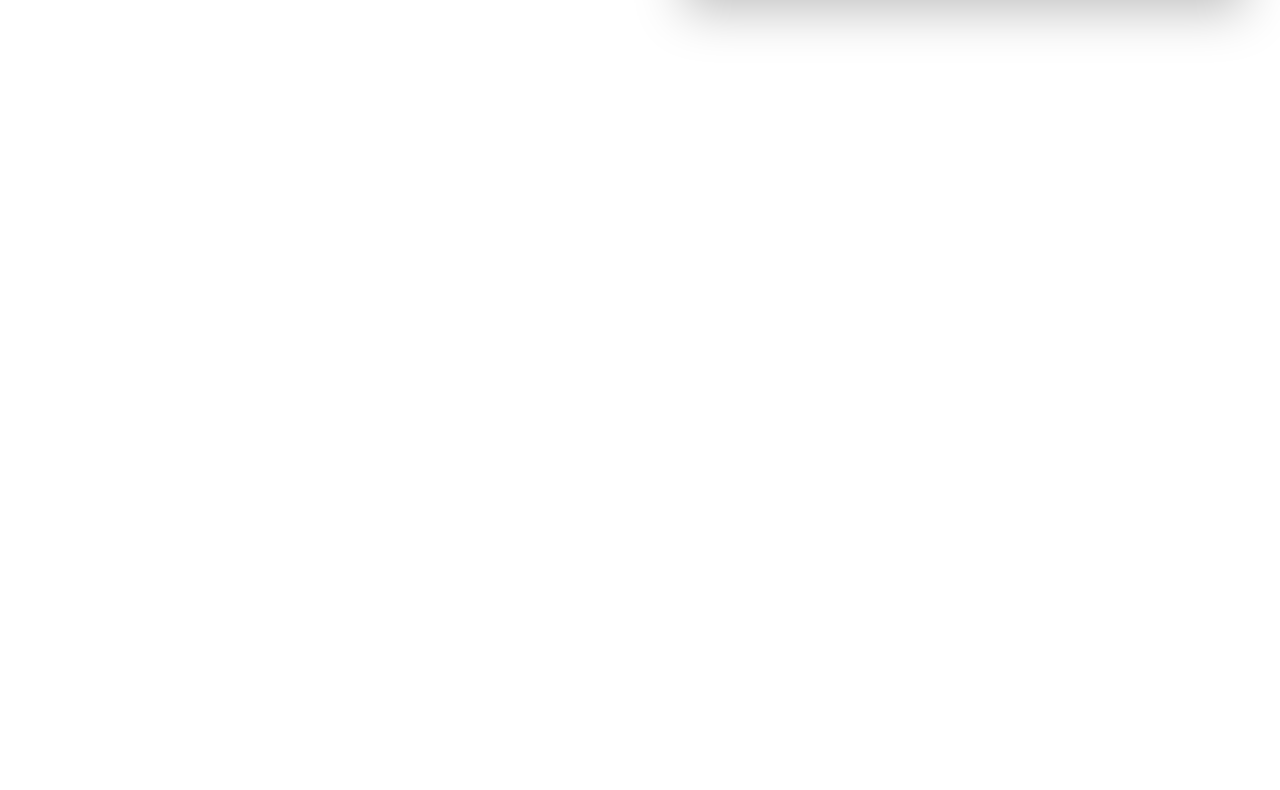
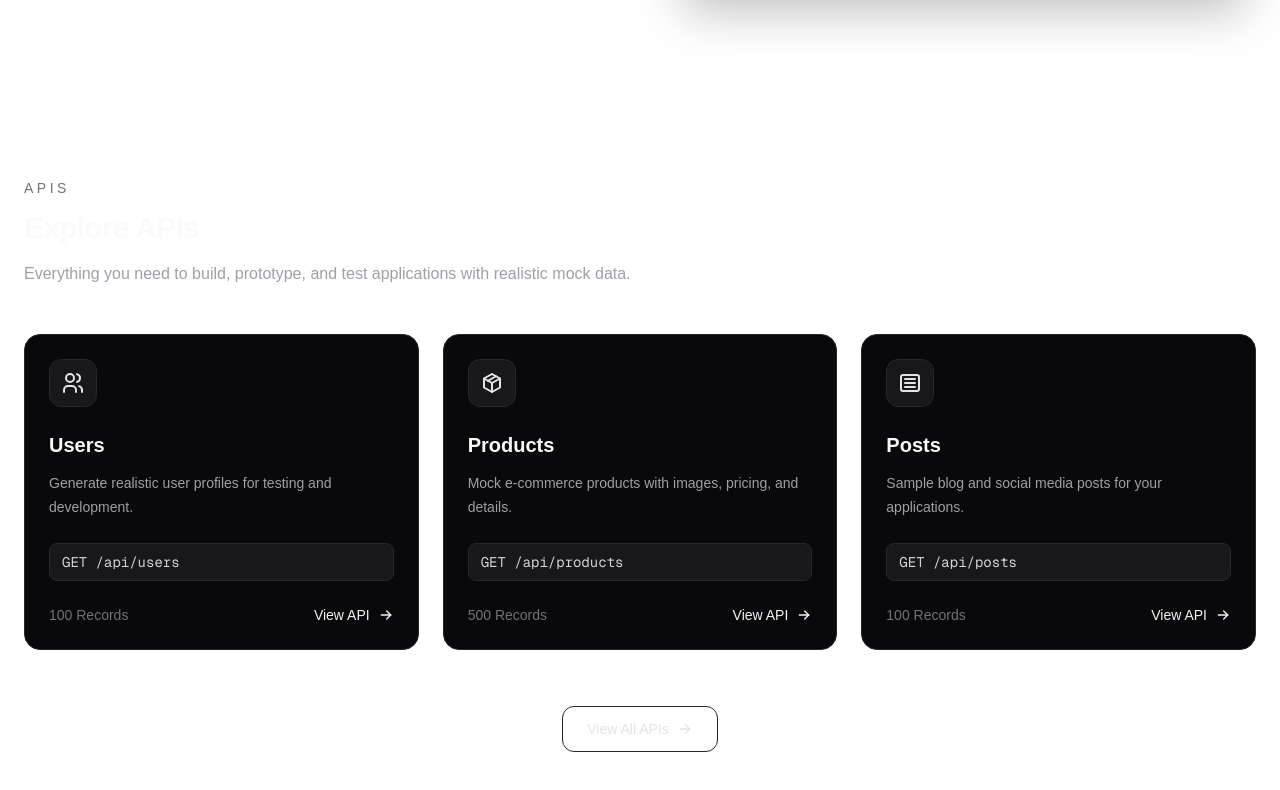
Before and after one commit to the-jihad/Mockly, a Next.js app: page / in a window 1280 px wide. Shown: the part 678-1468 px from the top of the page. Before the commit the page ends 800 px from the top, so only its background shows below. Built offline with nearby package versions, Linux system fonts and the light colour scheme.

Commit message:
feat: add ApiSection and ApiDocs components with mock API data

```diff
--- /dev/null
+++ b/app/(root)/apis/ApiDocs.tsx
@@ -0,0 +1,90 @@
+"use client";
+
+import { useState } from "react";
+import { apis } from "@/data/apies";
+import { TbArrowRight } from "react-icons/tb";
+import Link from "next/link";
+
+export default function ApiDocs() {
+  const [activeApi, setActiveApi] = useState(apis[0]);
+
+  return (
+    <section className="mx-auto max-w-7xl px-6 py-10">
+      <div className="grid gap-8 lg:grid-cols-[260px_1fr]">
+        {/* Sidebar */}
+        <aside className="sticky top-20 h-fit rounded-2xl border border-zinc-800 bg-zinc-950 p-5">
+          <p className="mb-5 text-xs font-medium uppercase tracking-wider text-zinc-500">
+            API Categories
+          </p>
+
+          <div className="space-y-1">
+            {apis.map((api) => (
+              <button
+                key={api.title}
+                onClick={() => setActiveApi(api)}
+                className={`
+                  flex w-full items-center justify-between
+                  rounded-lg px-3 py-2.5
+                  text-left text-sm
+                  transition
+                  ${
+                    activeApi.title === api.title
+                      ? "bg-zinc-800 text-white"
+                      : "text-zinc-400 hover:bg-zinc-900 hover:text-zinc-200"
+                  }
+                `}
+              >
+                {api.title}
+                <TbArrowRight className="h-4 w-4" />
+              </button>
+            ))}
+          </div>
+        </aside>
+
+        {/* Content Area */}
+        <div className="rounded-2xl border border-zinc-800 bg-zinc-950 p-8">
+          <div className="flex items-center gap-4">
+            <div className="flex h-12 w-12 items-center justify-center rounded-xl border border-zinc-800 bg-zinc-900">
+              {(() => {
+                const Icon = activeApi.icon;
+                return <Icon className="h-6 w-6 text-zinc-100" />;
+              })()}
+            </div>
+            <div>
+              <h1 className="text-3xl font-bold text-zinc-50">
+                {activeApi.title}
+              </h1>
+              <p className="mt-1 text-sm text-zinc-500">{activeApi.records}</p>
+            </div>
+          </div>
+
+          <p className="mt-8 max-w-2xl text-zinc-400">
+            {activeApi.description}
+          </p>
+
+          <Link href={activeApi.endpoint} className="mt-10 block">
+            <h2 className="mb-3 text-sm font-medium text-zinc-400">Endpoint</h2>
+            <div className="rounded-xl border border-zinc-800 bg-zinc-900 px-5 py-4 font-mono text-sm text-green-400">
+              GET {activeApi.endpoint}
+            </div>
+          </Link>
+
+          <div className="mt-10">
+            <h2 className="mb-3 text-sm font-medium text-zinc-400">Response</h2>
+            <pre className="overflow-x-auto rounded-xl border border-zinc-800 bg-black p-5 text-sm leading-7 text-zinc-300">
+              {`[
+  {
+    "id": id number,
+    "name": "category Name",
+    "email": "",
+    "company": ""
+
+  }
+]`}
+            </pre>
+          </div>
+        </div>
+      </div>
+    </section>
+  );
+}
--- /dev/null
+++ b/app/(root)/apis/page.tsx
@@ -0,0 +1,9 @@
+import ApiDocs from "./ApiDocs";
+
+export default function APIsPage() {
+  return (
+    <main className="min-h-screen bg-zinc-950">
+      <ApiDocs />
+    </main>
+  );
+}
--- a/app/(root)/page.tsx
+++ b/app/(root)/page.tsx
@@ -1,11 +1,13 @@
 import React from 'react'
 import Navbar from '../components/Navbar'
 import HeroSection from '../components/Herosection'
+import ApiSection from '../components/Apisection'
 
 const page = () => {
   return (
     <div>
         <HeroSection/>
+        <ApiSection limit={3} showViewAll={true}/>
     </div>
   )
 }
--- /dev/null
+++ b/app/components/Apisection.tsx
@@ -0,0 +1,207 @@
+import Link from "next/link";
+import { TbArrowRight } from "react-icons/tb";
+
+import { apis } from "@/data/apies";
+
+type ApiSectionProps = {
+  limit?: number;
+  showViewAll?: boolean;
+};
+
+export default function ApiSection({
+  limit,
+  showViewAll = true,
+}: ApiSectionProps) {
+  const displayedApis = limit ? apis.slice(0, limit) : apis;
+
+  return (
+      <div className="mx-auto max-w-7xl px-6 py-20">
+
+        {/* Header */}
+        <div className="mb-12 max-w-2xl">
+          <p className="mb-3 text-sm font-medium uppercase tracking-[0.25em] text-zinc-500">
+            APIs
+          </p>
+
+          <h2 className="text-3xl font-bold tracking-tight text-zinc-50">
+            Explore APIs
+          </h2>
+
+          <p className="mt-4 text-zinc-400">
+            Everything you need to build, prototype, and test
+            applications with realistic mock data.
+          </p>
+        </div>
+
+
+        {/* API Cards */}
+        <div className="grid gap-6 md:grid-cols-2 xl:grid-cols-3">
+
+          {displayedApis.map((api) => {
+            const Icon = api.icon;
+
+            return (
+              <Link
+                key={api.title}
+                href={`/apis/${api.title.toLowerCase()}`}
+                className="
+                group
+                rounded-2xl
+                border
+                border-zinc-800
+                bg-zinc-950
+                p-6
+                transition-all
+                duration-300
+                hover:-translate-y-1
+                hover:border-zinc-700
+                hover:bg-zinc-900
+                "
+              >
+
+                {/* Icon */}
+                <div
+                  className="
+                  flex
+                  h-12
+                  w-12
+                  items-center
+                  justify-center
+                  rounded-xl
+                  border
+                  border-zinc-800
+                  bg-zinc-900
+                  "
+                >
+                  <Icon className="h-6 w-6 text-zinc-200" />
+                </div>
+
+
+                {/* Title */}
+                <h3
+                  className="
+                  mt-6
+                  text-xl
+                  font-semibold
+                  text-zinc-50
+                  "
+                >
+                  {api.title}
+                </h3>
+
+
+                {/* Description */}
+                <p
+                  className="
+                  mt-3
+                  text-sm
+                  leading-6
+                  text-zinc-400
+                  "
+                >
+                  {api.description}
+                </p>
+
+
+                {/* Endpoint */}
+                <div
+                  className="
+                  mt-6
+                  rounded-lg
+                  border
+                  border-zinc-800
+                  bg-zinc-900
+                  px-3
+                  py-2
+                  font-mono
+                  text-sm
+                  text-zinc-300
+                  "
+                >
+                  GET {api.endpoint}
+                </div>
+
+
+                {/* Footer */}
+                <div
+                  className="
+                  mt-6
+                  flex
+                  items-center
+                  justify-between
+                  "
+                >
+
+                  <span className="text-sm text-zinc-500">
+                    {api.records}
+                  </span>
+
+
+                  <span
+                    className="
+                    flex
+                    items-center
+                    gap-2
+                    text-sm
+                    font-medium
+                    text-zinc-100
+                    "
+                  >
+                    View API
+
+                    <TbArrowRight
+                      className="
+                      h-4
+                      w-4
+                      transition-transform
+                      group-hover:translate-x-1
+                      "
+                    />
+
+                  </span>
+
+                </div>
+
+
+              </Link>
+            );
+          })}
+
+        </div>
+
+
+        {/* View All Button */}
+        {showViewAll && (
+          <div className="mt-14 flex justify-center">
+
+            <Link
+              href="/apis"
+              className="
+              inline-flex
+              items-center
+              gap-2
+              rounded-xl
+              border
+              border-zinc-800
+              px-6
+              py-3
+              text-sm
+              font-medium
+              text-zinc-200
+              transition
+              hover:bg-zinc-900
+              "
+            >
+
+              View All APIs
+
+              <TbArrowRight className="h-4 w-4" />
+
+            </Link>
+
+          </div>
+        )}
+
+      </div>
+  );
+}
--- /dev/null
+++ b/data/apies.ts
@@ -0,0 +1,66 @@
+import {
+  TbUsers,
+  TbPackage,
+  TbArticle,
+  TbMessageCircle,
+  TbBuilding,
+  TbCategory,
+} from "react-icons/tb";
+
+import { ApiItem } from "@/types/api";
+
+export const apis: ApiItem[] = [
+  {
+    title: "Users",
+    description:
+      "Generate realistic user profiles for testing and development.",
+    endpoint: "/api/users",
+    records: "100 Records",
+    icon: TbUsers,
+  },
+
+  {
+    title: "Products",
+    description:
+      "Mock e-commerce products with images, pricing, and details.",
+    endpoint: "/api/products",
+    records: "500 Records",
+    icon: TbPackage,
+  },
+
+  {
+    title: "Posts",
+    description:
+      "Sample blog and social media posts for your applications.",
+    endpoint: "/api/posts",
+    records: "100 Records",
+    icon: TbArticle,
+  },
+
+  {
+    title: "Comments",
+    description:
+      "Realistic comments for testing discussions and replies.",
+    endpoint: "/api/comments",
+    records: "500 Records",
+    icon: TbMessageCircle,
+  },
+
+  {
+    title: "Companies",
+    description:
+      "Mock companies with business information and contacts.",
+    endpoint: "/api/companies",
+    records: "50 Records",
+    icon: TbBuilding,
+  },
+
+  {
+    title: "Categories",
+    description:
+      "Product and content categories for your projects.",
+    endpoint: "/api/categories",
+    records: "20 Records",
+    icon: TbCategory,
+  },
+];
--- /dev/null
+++ b/types/api.ts
@@ -0,0 +1,9 @@
+import { IconType } from "react-icons";
+
+export interface ApiItem {
+  title: string;
+  description: string;
+  endpoint: string;
+  records: string;
+  icon: IconType;
+}
```
